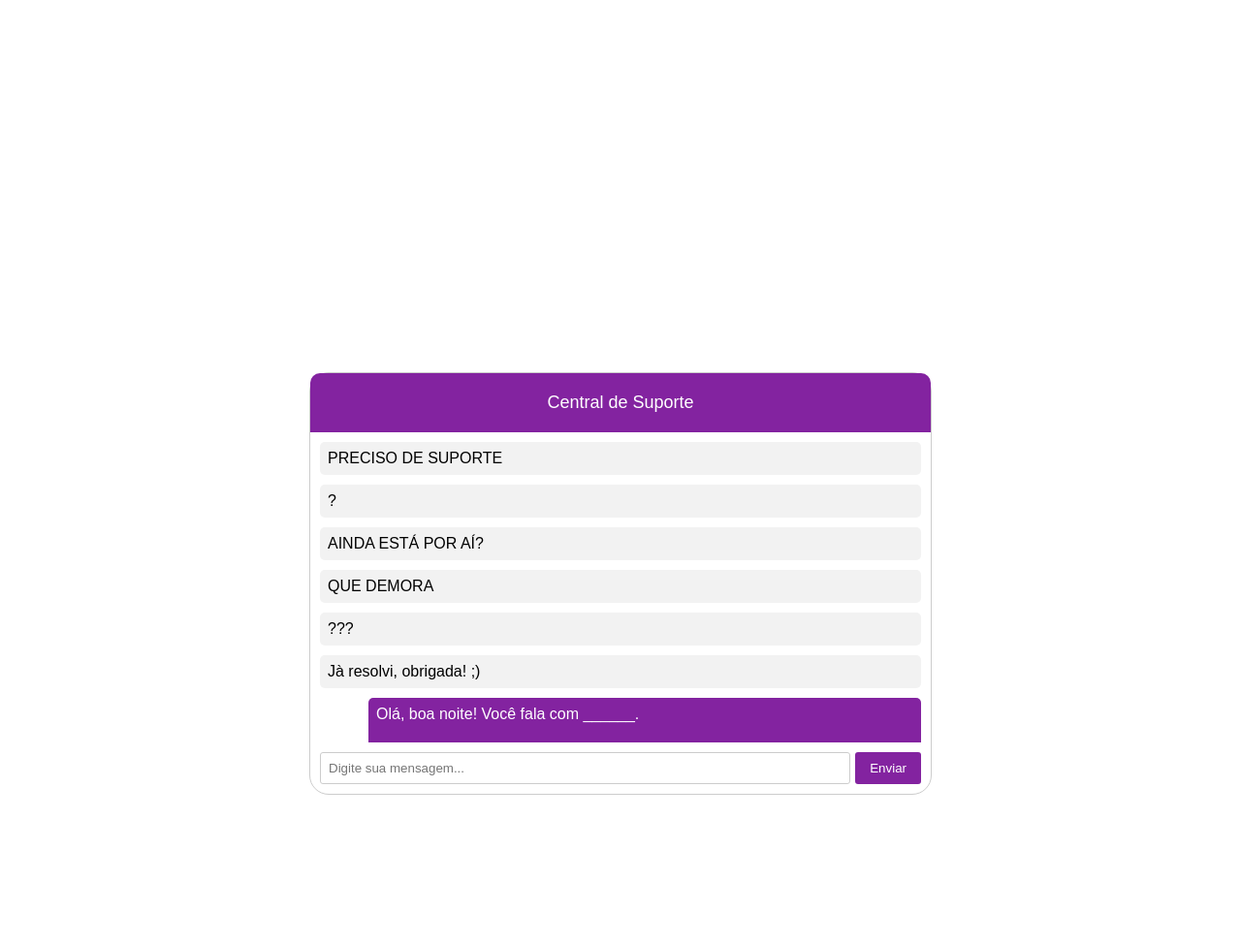
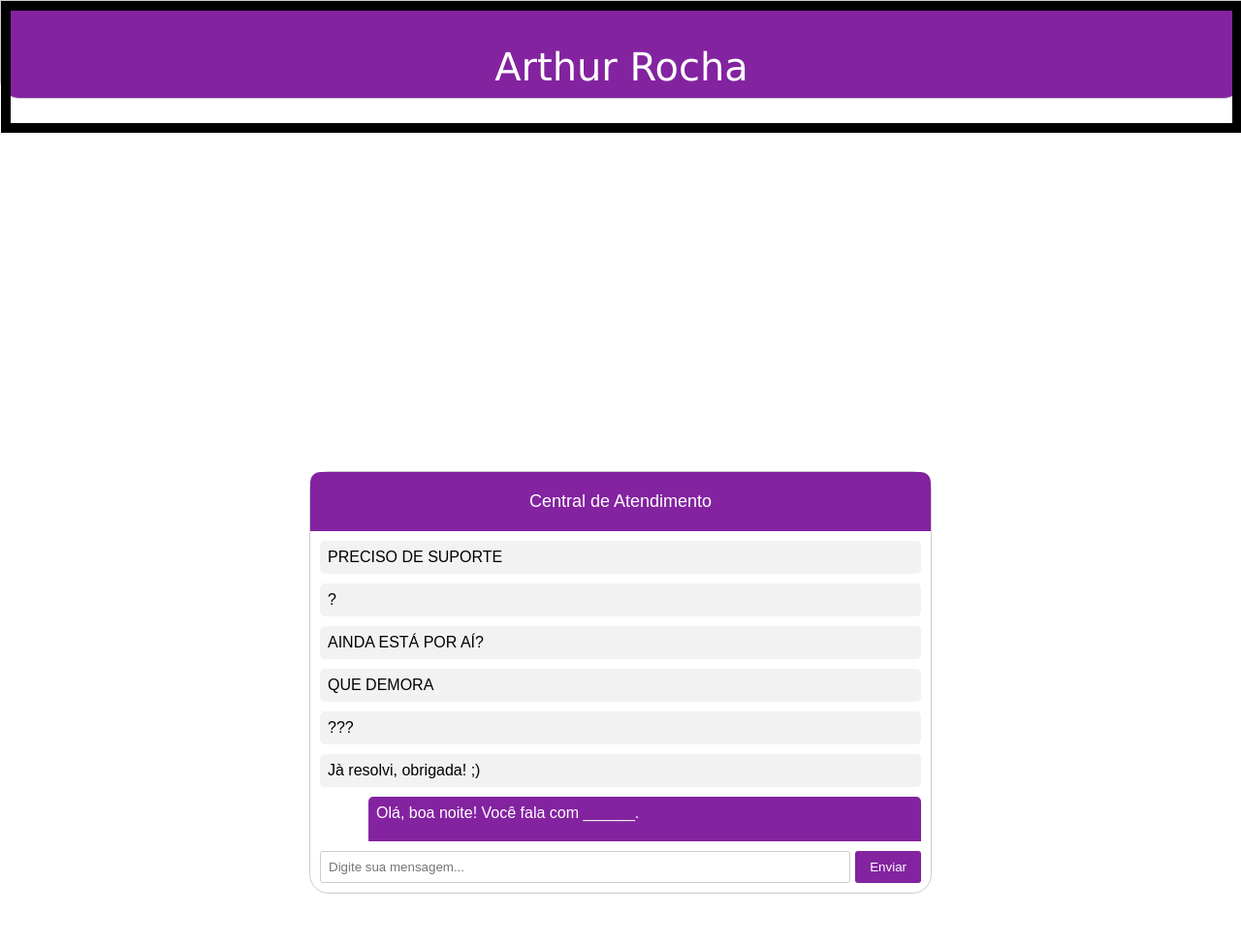
Before and after one commit to ArthurSilveiraRocha/Exer1FE, a plain HTML site: page html.html in a window 1280 px wide. Shown: the top 975 px of the page at 97% size. Drawn offline with Linux system fonts and the light colour scheme.

Commit message:
Update html.html

```diff
--- a/html.html
+++ b/html.html
@@ -7,9 +7,14 @@
     <link rel="stylesheet" href="css.css">
 </head>
 <body>
+    <div class="top-page">
+        <div class="title-top">
+            Arthur Rocha
+        </div>
+    </div>
     <div class="chat-container">
         <div class="chat-header">
-            Central de Suporte
+            Central de Atendimento
         </div>
         <div class="chat-messages">
             <!-- Aqui vão as mensagens do chat -->
@@ -45,5 +50,6 @@
             <button>Enviar</button>
         </div>
     </div>
+    <script src="js.js"></script>
 </body>
 </html>
```
